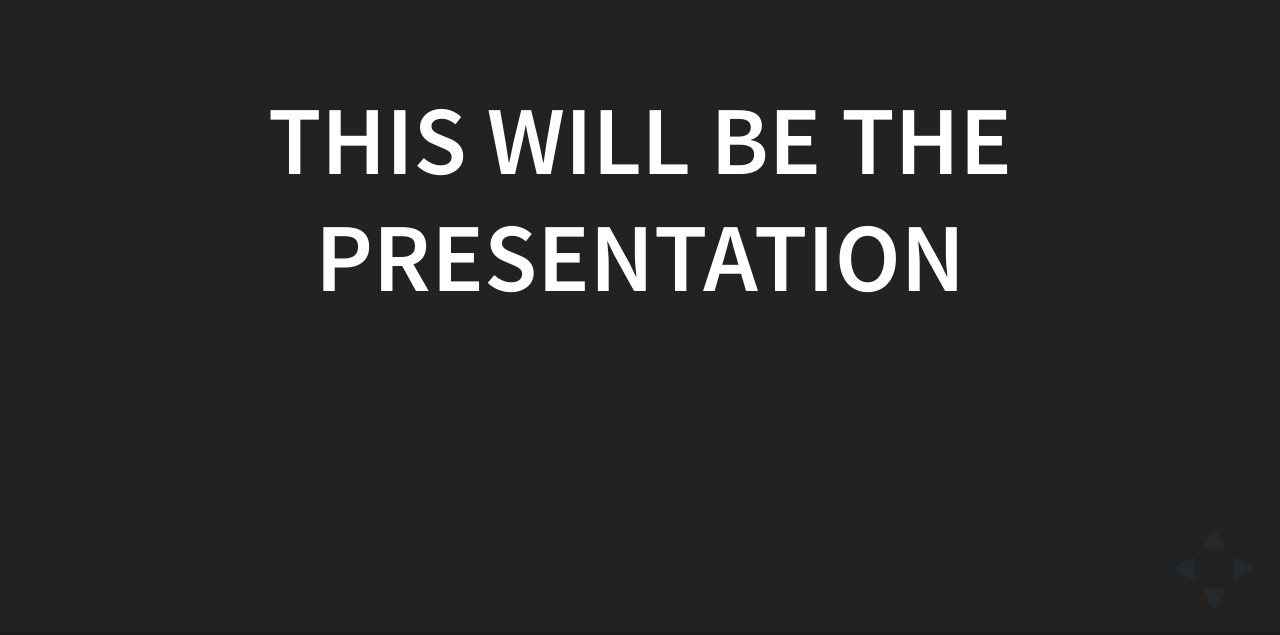
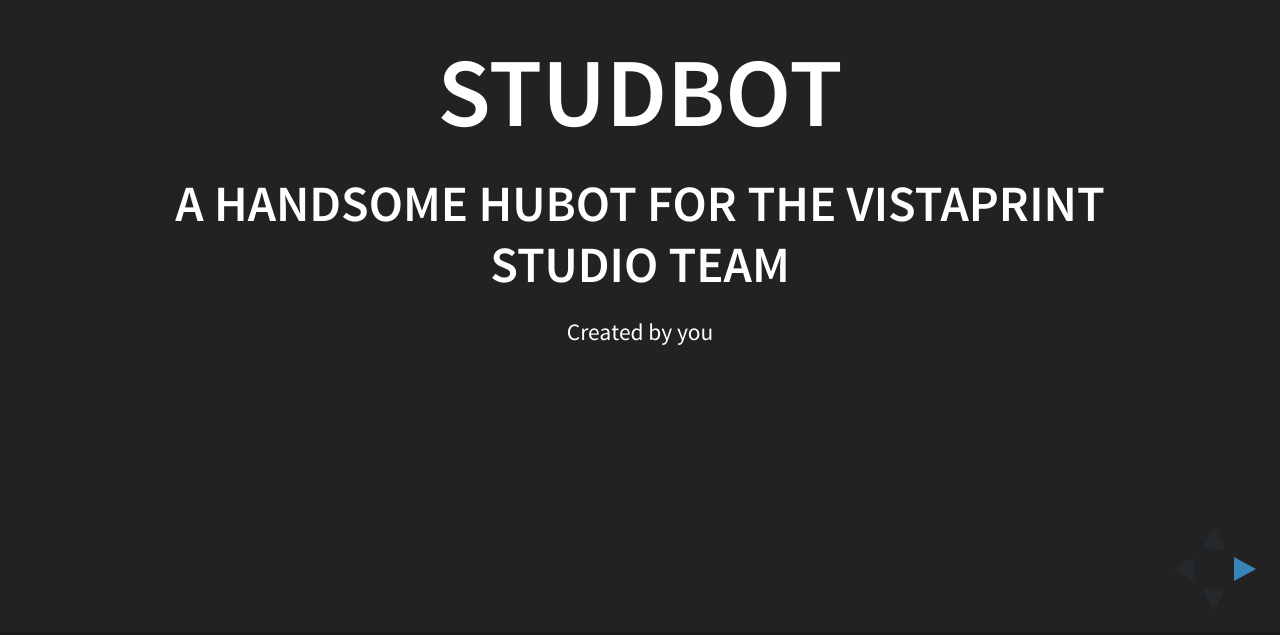
Before and after one commit to brianchitester/studbot-presentation, a website: page index.html in a window 1280 px wide. Shown: the part 165-800 px from the top of the page. Drawn offline with Linux system fonts and the light colour scheme.

Commit message:
some quick edits

```diff
--- a/index.html
+++ b/index.html
@@ -4,10 +4,10 @@
 	<head>
 		<meta charset="utf-8">
 
-		<title>reveal.js - The HTML Presentation Framework</title>
+		<title>StudBot - a handsome hubot for the Vistaprint Studio Team</title>
 
-		<meta name="description" content="A framework for easily creating beautiful presentations using HTML">
-		<meta name="author" content="Hakim El Hattab">
+		<meta name="description" content="A handsome hubot for the Vistaprint Studio Team">
+		<meta name="author" content="Brian Chitester and Greyson Griffin">
 
 		<meta name="apple-mobile-web-app-capable" content="yes" />
 		<meta name="apple-mobile-web-app-status-bar-style" content="black-translucent" />
@@ -40,11 +40,18 @@
 
 			<!-- Any section element inside of this container is displayed as a slide -->
 			<div class="slides">
-			<section>
-				<h1>This will be the presentation</h1>
-			</section>
+				<section>
+					<h1>StudBot</h1>
+					<h3>A handsome hubot for the Vistaprint Studio Team</h3>
+					<p>
+						<small>Created by you</small>
+					</p>
+				</section>
+
+				<section>
+					<h2>About Hubot</h2>
+				</section>
 			</div>
-
 		</div>
 
 		<script src="lib/js/head.min.js"></script>
```
